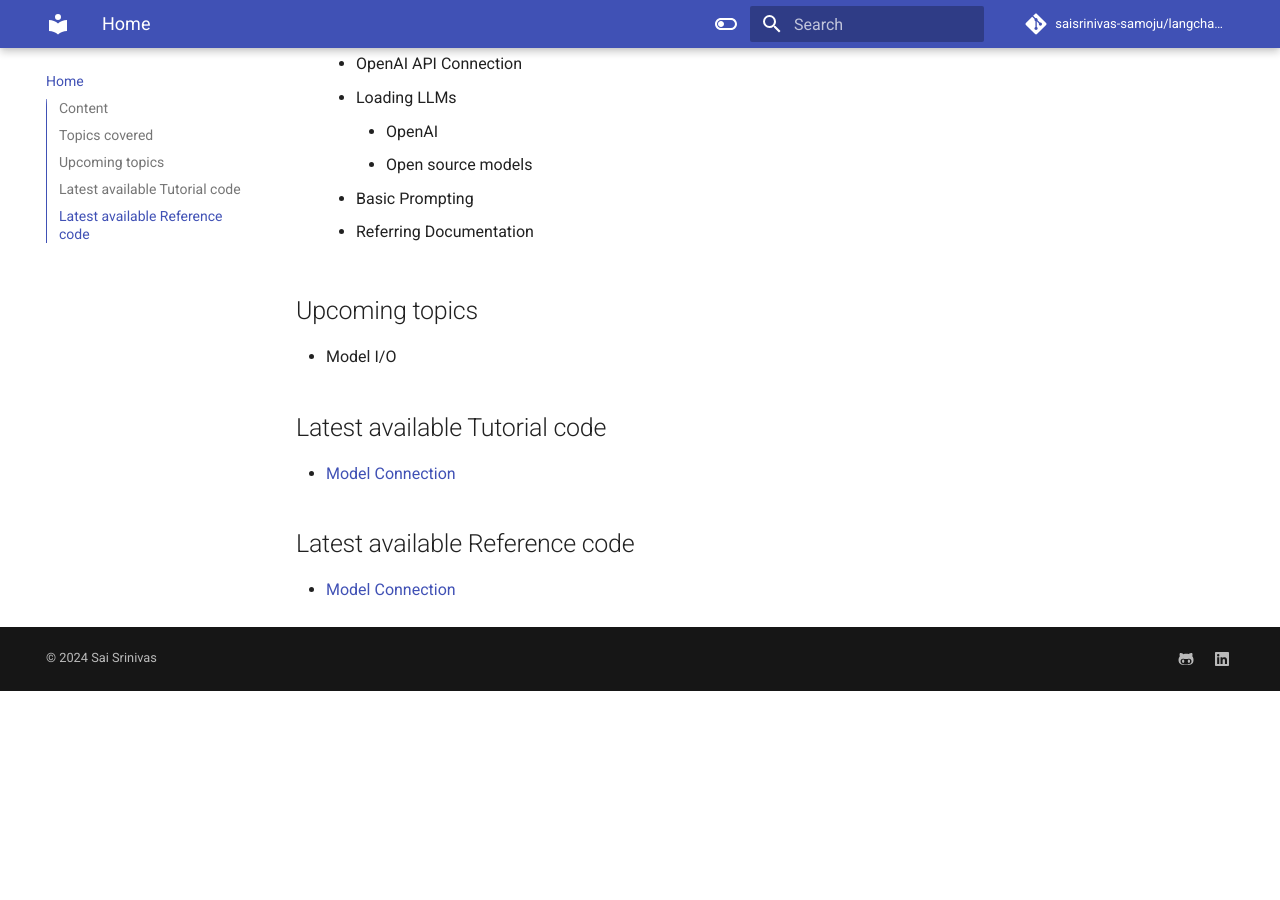
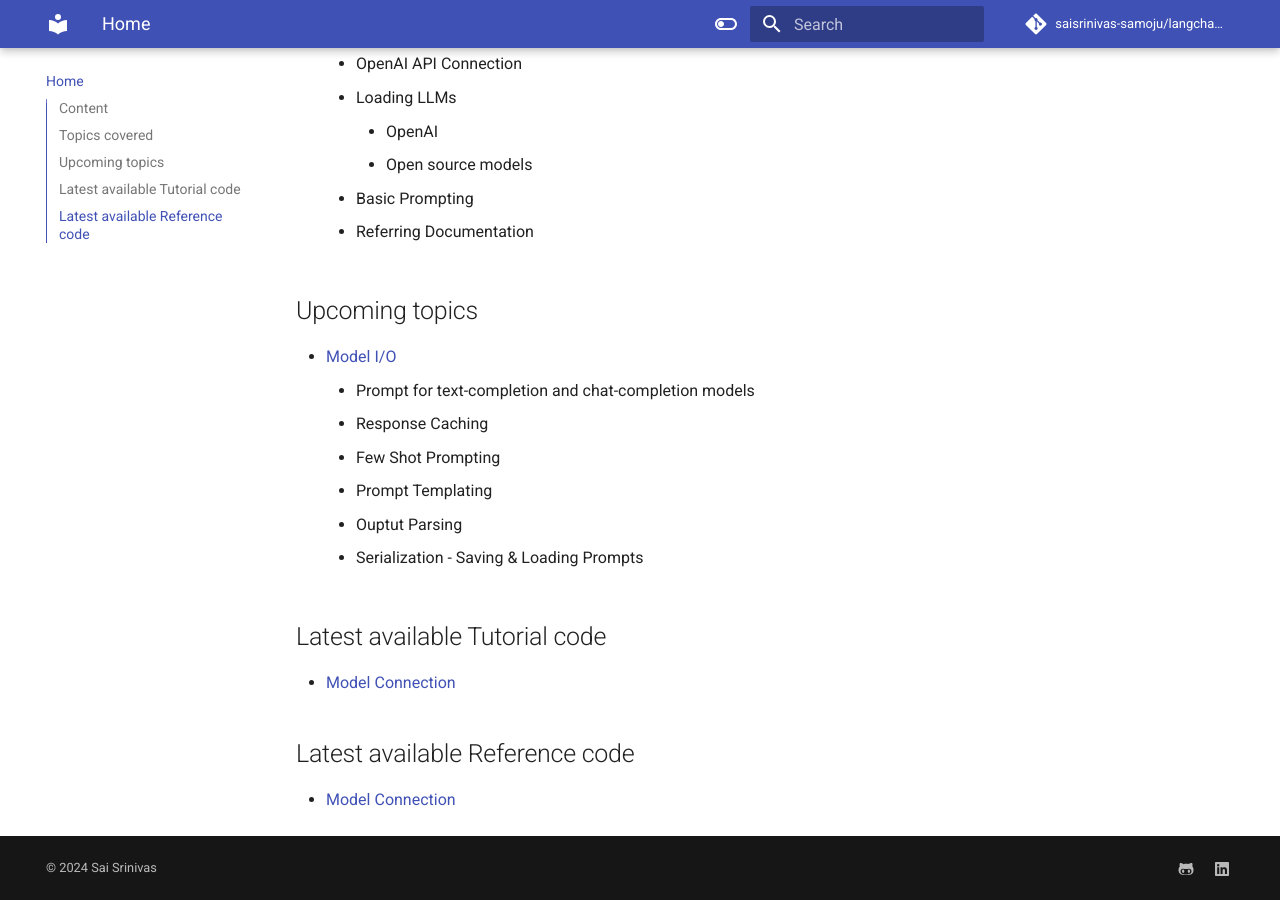
Before and after one commit to saisrinivas-samoju/langchain_training, an MkDocs documentation site: the page built from docs/index.md, in a window 1280 px wide and 900 px high, scrolled down 579 px. Built offline with MkDocs 1.6.1 and Material for MkDocs 9.7.7, drawn with Linux system fonts in a browser that asks for light colours; comment, search, counter and statistics services are not loaded; before the commit the page ends 1270 px from its top, so only the background shows below that.

Commit message:
Add model  io topics to be covered.

```diff
--- a/docs/index.md
+++ b/docs/index.md
@@ -21,7 +21,13 @@
 
 ## Upcoming topics
 
-* Model I/O
+* [Model I/O](https://python.langchain.com/docs/modules/model_io/)
+    * Prompt for text-completion and chat-completion models
+    * Response Caching
+    * Few Shot Prompting
+    * Prompt Templating
+    * Ouptut Parsing
+    * Serialization - Saving & Loading Prompts
 
 ## Latest available Tutorial code
 
```
